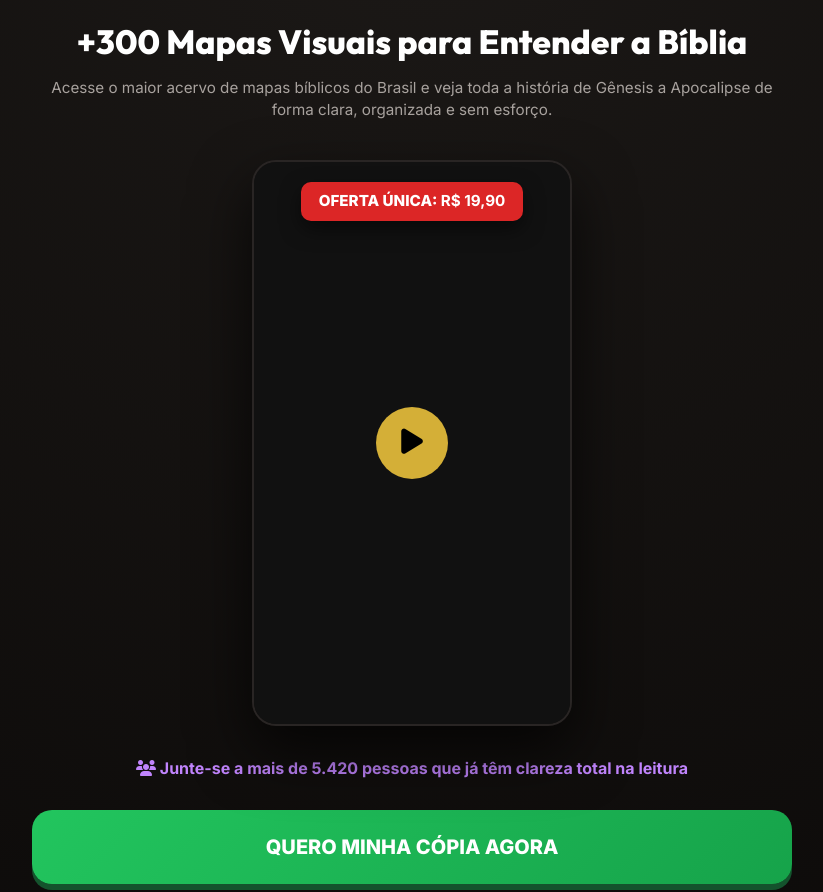
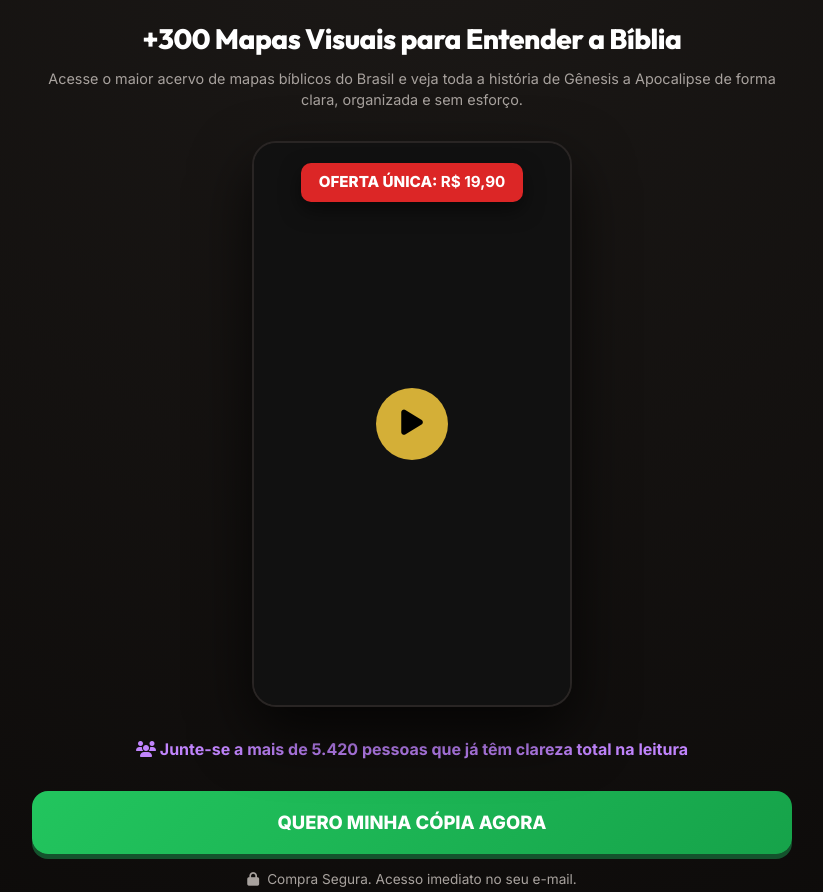
Before and after one commit to Isacferreiradev/raiz-biblica, a plain HTML site: page index.html in a window 1280 px wide. Shown: the part 187-1079 px from the top of the page, without its empty margins (228-1051 px from the left). Drawn offline with Linux system fonts and the light colour scheme.

Commit message:
first commit

```diff
--- a/style.css
+++ b/style.css
@@ -97,16 +97,18 @@
 }
 
 h1 {
-    font-size: 2.1rem;
-    margin-bottom: 15px;
+    font-size: 1.75rem; /* Reduced from 2.1rem */
+    margin-bottom: 12px;
     color: var(--white);
+    letter-spacing: -0.5px;
 }
 
 .subtitle {
     color: var(--text-muted);
-    font-size: 0.95rem; /* Smaller sub-headline */
-    margin-bottom: 40px;
-    line-height: 1.4;
+    font-size: 0.9rem; /* Balanced size */
+    margin-bottom: 30px;
+    line-height: 1.5;
+    padding: 0 10px;
 }
 
 .hero-video {
@@ -170,13 +172,13 @@
     width: 100%;
     background: linear-gradient(135deg, #22C55E 0%, #16A34A 100%);
     color: white;
-    padding: 22px;
-    border-radius: 20px;
+    padding: 18px; /* Reduced from 22px */
+    border-radius: 16px;
     text-decoration: none;
     font-weight: 800;
-    font-size: 1.25rem;
+    font-size: 1.15rem; /* Reduced from 1.25rem */
     text-align: center;
-    box-shadow: 0 6px 0 #14532D;
+    box-shadow: 0 5px 0 #14532D;
     transition: 0.1s;
 }
 
@@ -553,7 +555,7 @@
 .strike { text-decoration: line-through; color: var(--red); }
 
 .price-value-basic, .price-value-basic strong {
-    font-size: 3rem;
+    font-size: 2.5rem; /* Reduced */
     font-weight: 900;
     color: var(--text);
     margin: 10px 0;
@@ -561,12 +563,12 @@
 }
 
 .price-value, .price-value strong {
-    font-size: 4.5rem;
+    font-size: 3.8rem; /* Reduced from 4.5rem */
     font-weight: 900;
     color: var(--gold);
     margin: 10px 0;
     line-height: 1;
-    letter-spacing: -3px;
+    letter-spacing: -2px;
 }
 
 .price-info {
```
